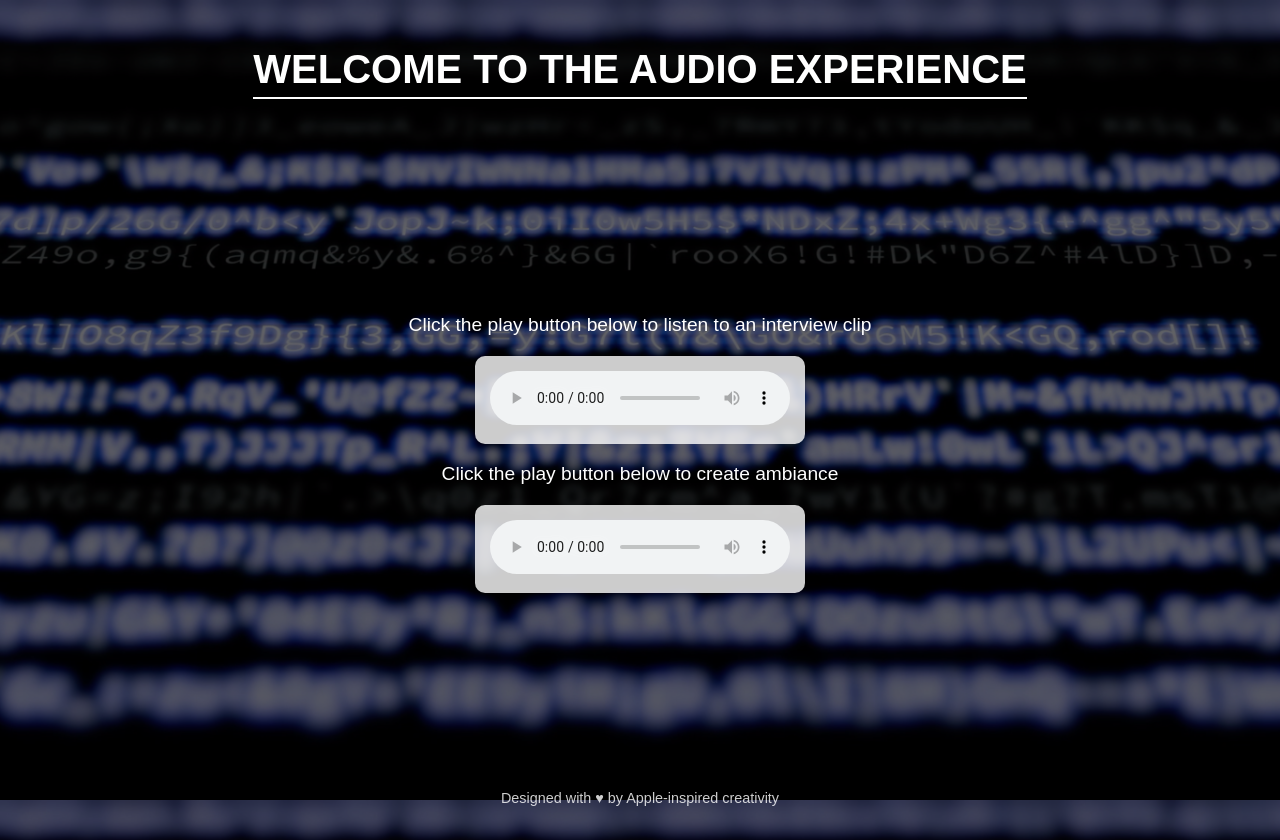
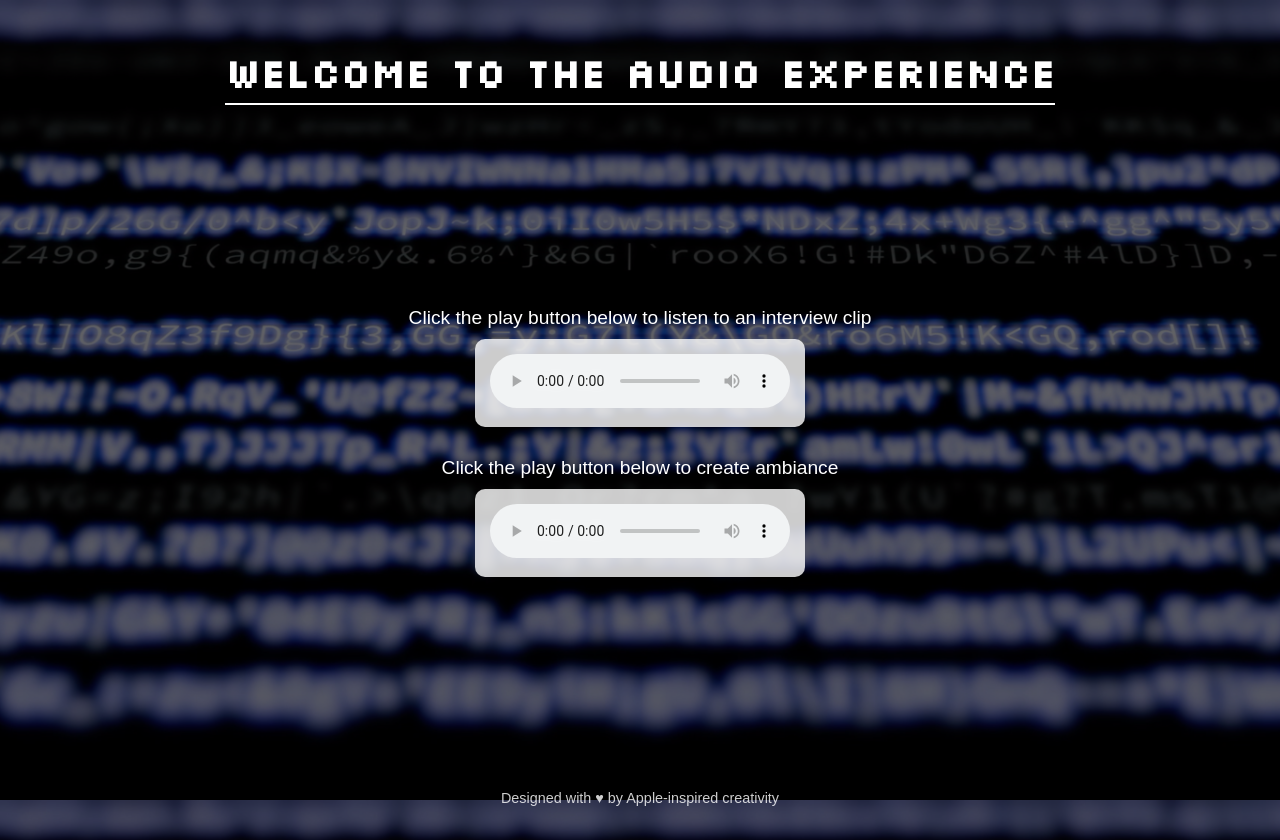
Before and after one commit to mjrairick/gsfs_website, a plain HTML site: page index.html in a window 1280 px wide. Drawn offline with Linux system fonts and the light colour scheme.

Commit message:
Update style.css

```diff
--- a/style.css
+++ b/style.css
@@ -30,12 +30,17 @@ header h1 {
   border-bottom: 2px solid white;
   display: inline-block;
   padding-bottom: 5px;
+  font-family: 'Silkscreen', cursive;
 }
 
 /* Main Section */
+main section {
+  margin-bottom: 30px;
+}
+
 main p {
   font-size: 1.2rem;
-  margin-bottom: 20px;
+  margin-bottom: 10px;
 }
 
 /* Audio Player Styling */
```
